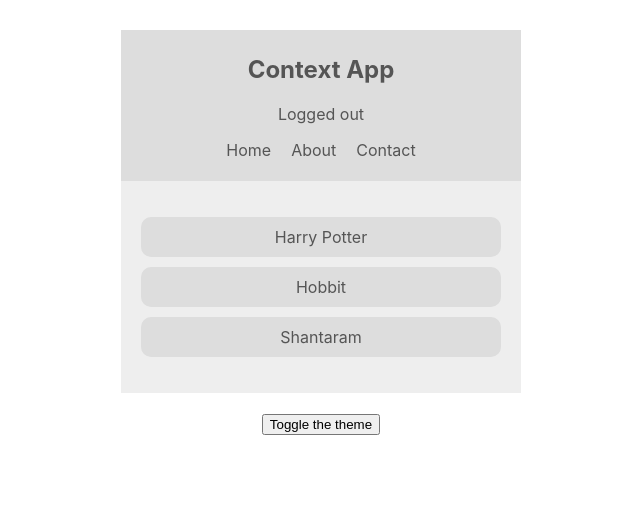
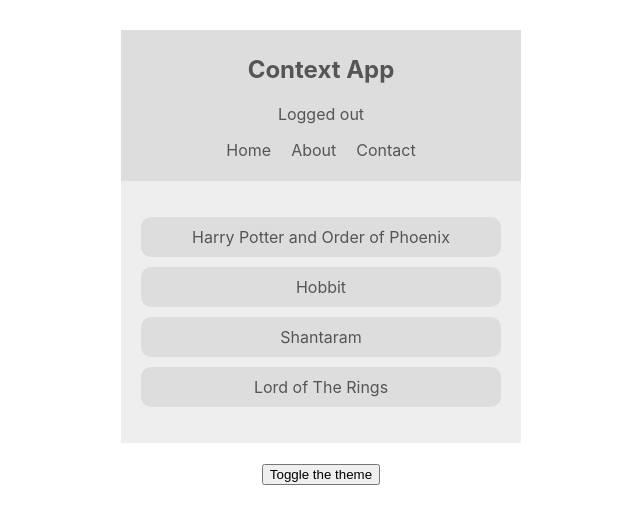
Before and after one commit to Duckjaniels/React_context_hooks, a React (Create React App) app in the folder contextapp/: page / in a window 1280 px wide. Shown: the top 524 px of the page, without its empty margins (319-959 px from the left). Built offline with nearby package versions, Linux system fonts and the light colour scheme.

Commit message:
Creating context with functional Components import in BookList

```diff
--- a/contextapp/src/App.js
+++ b/contextapp/src/App.js
@@ -3,6 +3,7 @@
 import ThemeContextProvider from "./contexts/ThemeContext";
 import ThemeToggle from "./components/ThemeToggle";
 import AuthContextProvider from "./contexts/AuthContext";
+import BookContextProvider from "./contexts/BookContext";
 
 function App() {
   return (
@@ -10,7 +11,9 @@
       <ThemeContextProvider>
         <AuthContextProvider>
           <Navbar />
-          <BookList />
+          <BookContextProvider>
+            <BookList />
+          </BookContextProvider>
           <ThemeToggle />
         </AuthContextProvider>
       </ThemeContextProvider>
--- a/contextapp/src/components/BookList.js
+++ b/contextapp/src/components/BookList.js
@@ -1,8 +1,10 @@
 import React, { useContext } from "react";
 import { ThemeContext } from "../contexts/ThemeContext";
+import { BookContext } from "../contexts/BookContext";
 
 const BookList = () => {
   const { isLightTheme, light, dark } = useContext(ThemeContext);
+  const { books } = useContext(BookContext);
   const theme = isLightTheme ? light : dark;
   return (
     <div
@@ -10,9 +12,13 @@
       style={{ color: theme.syntax, background: theme.bg }}
     >
       <ul>
-        <li style={{ background: theme.ui }}>Harry Potter</li>
-        <li style={{ background: theme.ui }}>Hobbit</li>
-        <li style={{ background: theme.ui }}>Shantaram</li>
+        {books.map((book) => {
+          return (
+            <li key={book.id} style={{ background: theme.ui }}>
+              {book.title}
+            </li>
+          );
+        })}
       </ul>
     </div>
   );
--- /dev/null
+++ b/contextapp/src/contexts/BookContext.js
@@ -0,0 +1,18 @@
+import React, { createContext, useState } from "react";
+
+export const BookContext = createContext();
+
+const BookContextProvider = (props) => {
+  const [books, setBooks] = useState([
+    { title: "Harry Potter and Order of Phoenix", id: 1 },
+    { title: "Hobbit", id: 2 },
+    { title: "Shantaram", id: 3 },
+    { title: "Lord of The Rings", id: 4 },
+  ]);
+  return (
+    <BookContext.Provider value={{ books }}>
+      {props.children}
+    </BookContext.Provider>
+  );
+};
+export default BookContextProvider;
```
